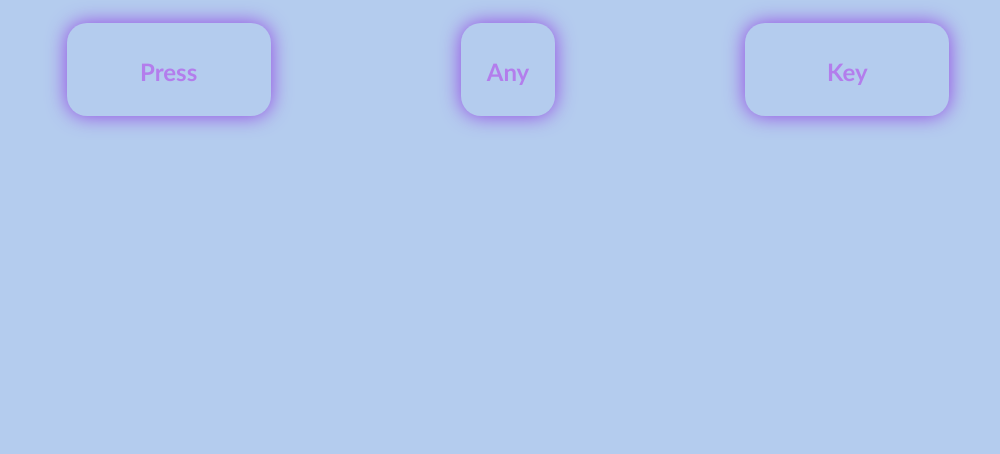
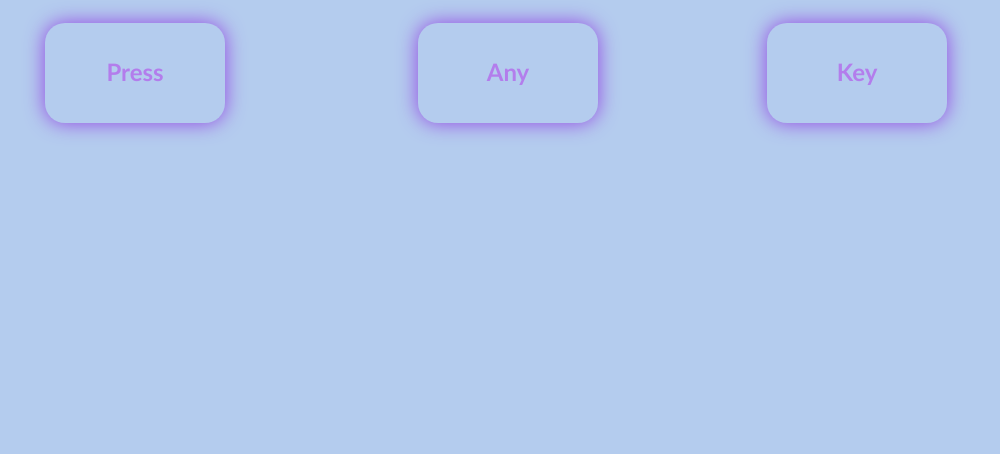
Before and after one commit to Kyle-Lawrenson/keyCodeChallenge, a plain HTML site: page index.html in a window 1280 px wide. Shown: the part 346-800 px from the top of the page, without its empty margins (132-1132 px from the left). Drawn offline with Linux system fonts and the light colour scheme.

Commit message:
changed size of boxes

```diff
--- a/style.css
+++ b/style.css
@@ -57,10 +57,11 @@ h3 {
     margin: 10px 0;
     font-weight: bold;
     /* makes font bold */
+    height: 80px;
+    width: 160px;
 }
 
 .boxes {
     display: flex;
     flex-direction: column;
-
 }
```
